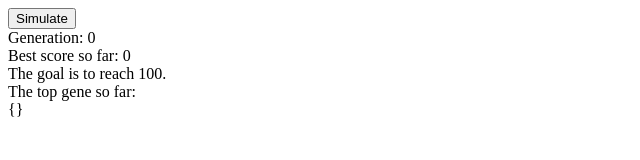
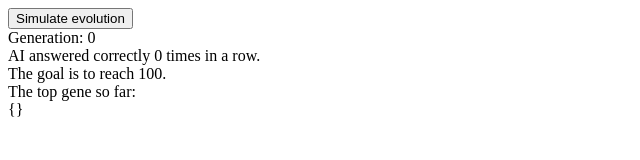
Before and after one commit to djaney/BatoBatoPick, a plain HTML site: page index.html in a window 1280 px wide. Shown: the whole page, without its empty margins (0-640 px from the left). Drawn offline with nearby package versions, Linux system fonts and the light colour scheme.

Commit message:
change labels

```diff
--- a/index.html
+++ b/index.html
@@ -6,17 +6,17 @@
     </head>
     <body ng-app="app">
         <div ng-controller="BatoBatoPikController">
-            <button type="button" ng-click="generate(sampleSize)" ng-hide="generated">Simulate</button>
-            <button type="button" ng-click="simulate(genes)" ng-show="generated && !simulating">Simulate</button>
+            <button type="button" ng-click="generate(sampleSize)" ng-hide="generated">Simulate evolution</button>
+            <button type="button" ng-click="simulate(genes)" ng-show="generated && !simulating">Simulate evolution</button>
             <button type="button" ng-click="stopSimulating()" ng-show="simulating">Stop</button>
             <br>
             Generation: {{generation}}<br>
-            Best score so far: {{topHealth}}<br>
+            AI answered correctly {{topHealth}} times in a row.<br>
             The goal is to reach {{goal}}.<br>
             <table ng-show="generated">
                 <tr>
                     <th>#</th>
-                    <th>Health</th>
+                    <th>Correct answers in a row</th>
                 </tr>
                 <tr ng-repeat="dna in genes">
                     <td>DNA {{$index}} = </td>
```
